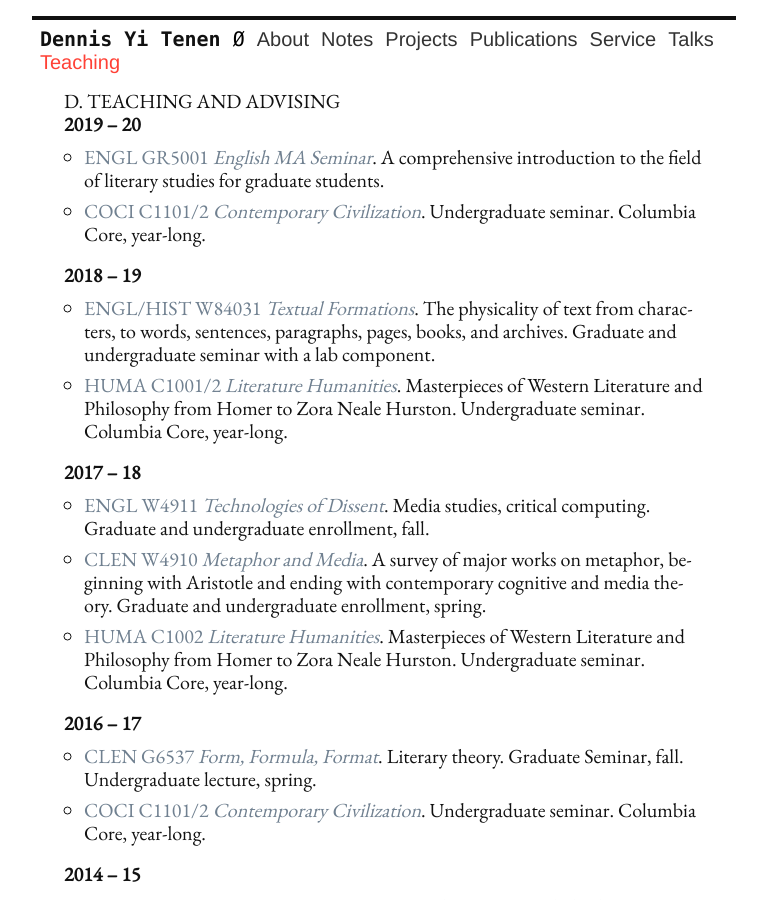
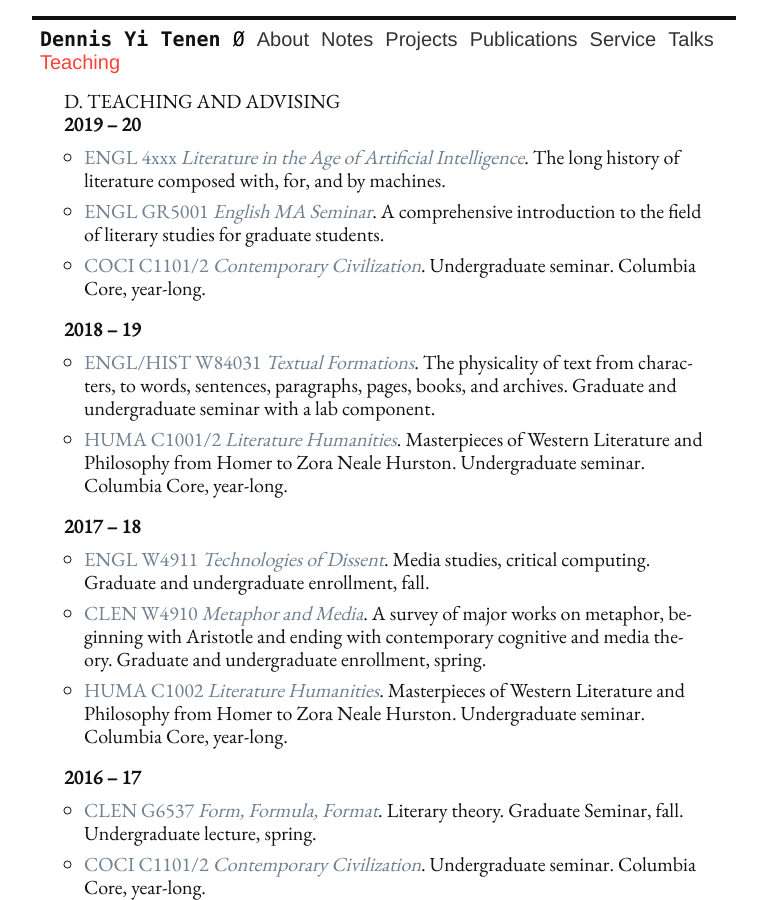
Before and after one commit to denten/denten.github.io, a Jekyll site: the page built from _pages/teaching.md, in a window 1280 px wide and 900 px high. Shown: the whole window, without its empty margins (256-1023 px from the left). Built offline with Jekyll 4.4.1, drawn with Linux system fonts in a browser that asks for light colours.

Commit message:
update teaching

```diff
--- a/_includes/CV/03-teaching.md
+++ b/_includes/CV/03-teaching.md
@@ -2,6 +2,9 @@
 
 
 ### 2019 -- 20
+- [ENGL 4xxx *Literature in the Age of Artificial
+  Intelligence*](https://github.com/denten-courses/machine-lit/blob/master/README.md). The long
+history of literature composed with, for, and by machines.
 - [ENGL GR5001 *English MA
   Seminar*](https://github.com/denten-courses/masters-seminar/blob/master/README.md). A
 comprehensive introduction to the field of literary studies for graduate students.
```
